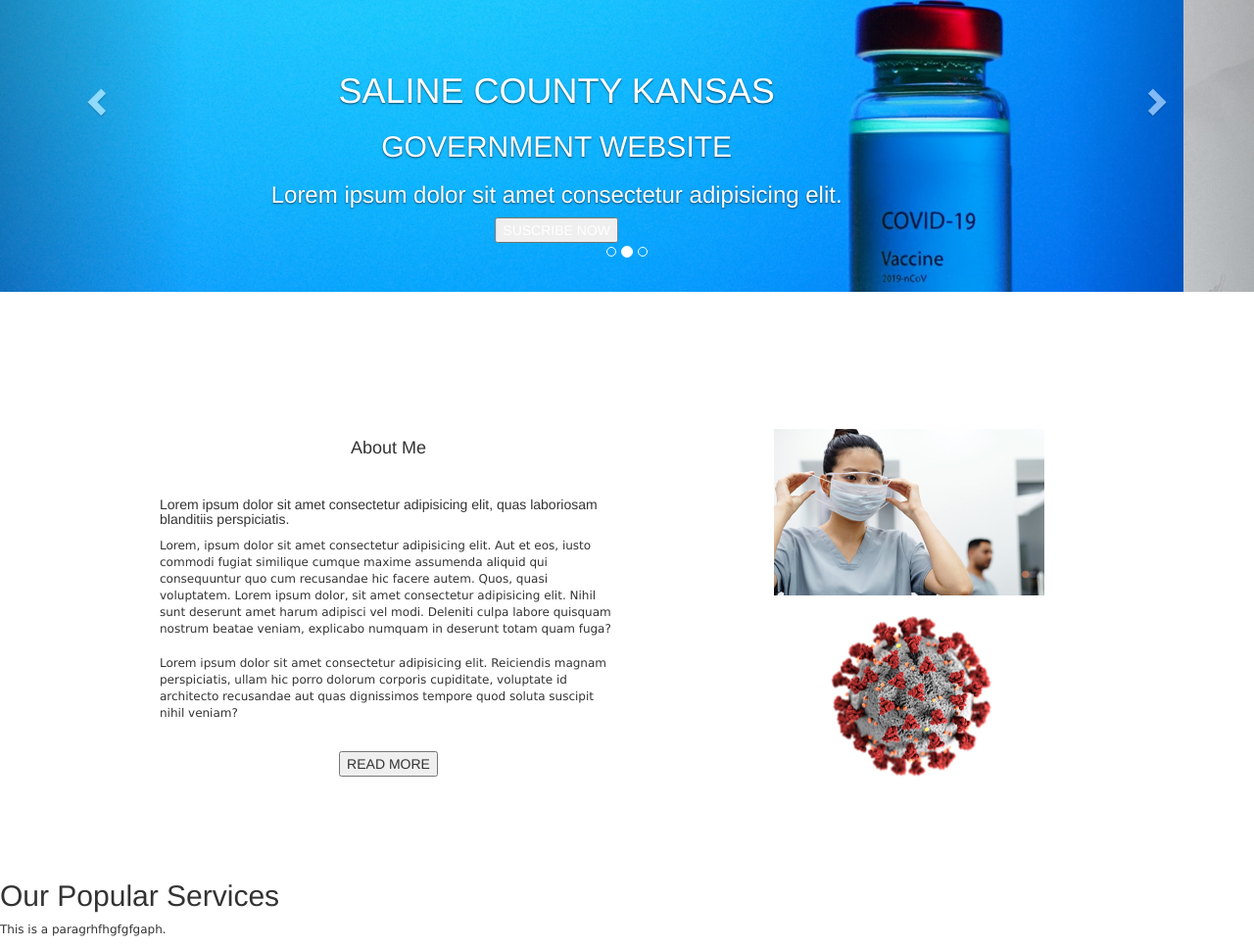
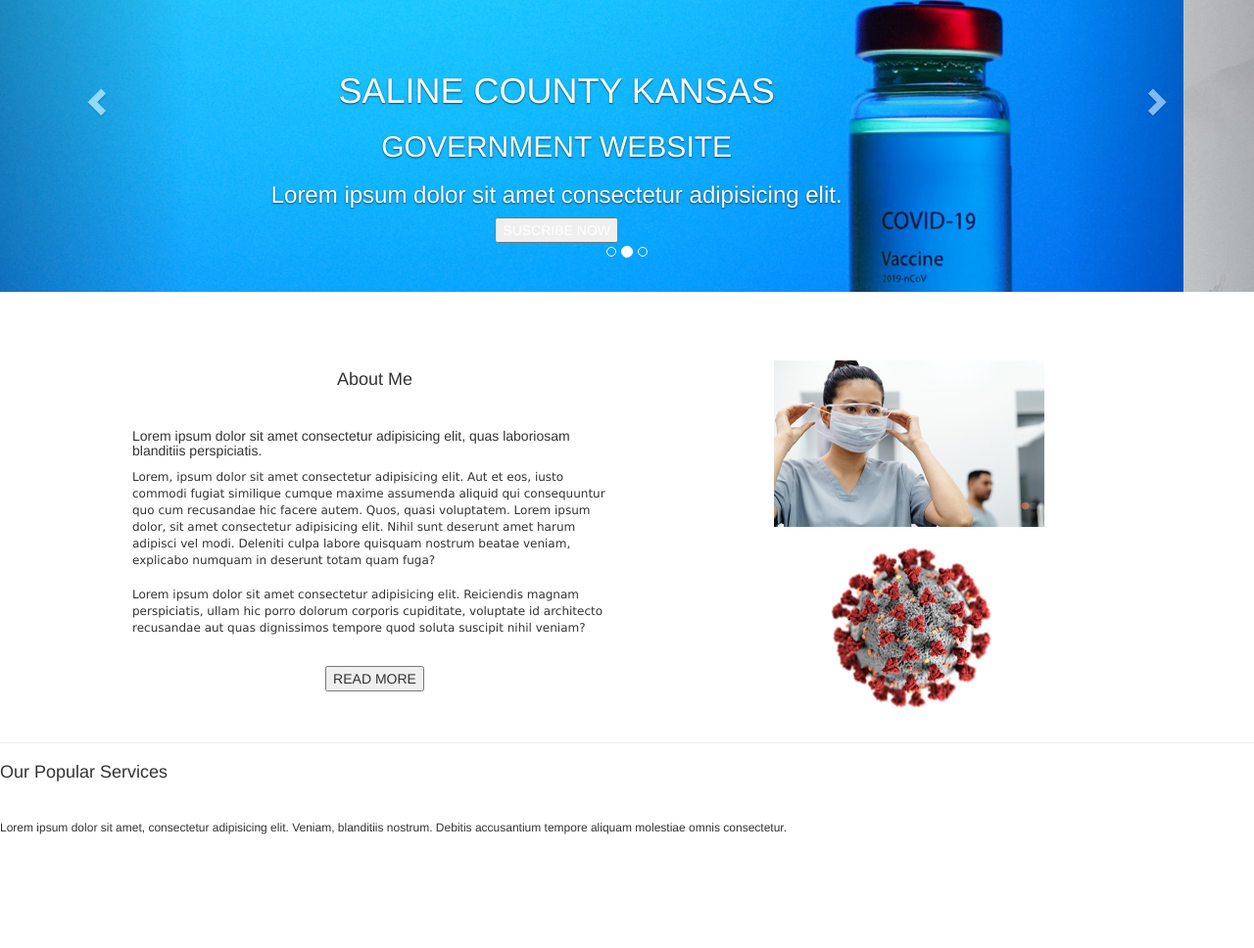
Before and after one commit to cintiafdz/website-test, a plain HTML site: page index.html in a window 1280 px wide. Shown: the part 235-1203 px from the top of the page at 98% size. After the commit the page ends 1117 px from the top, so only its background shows below. Drawn offline with nearby package versions, Linux system fonts and the light colour scheme.

Commit message:
Html and Css changes.

```diff
--- a/homepage.css
+++ b/homepage.css
@@ -32,6 +32,11 @@ section{
     margin-left: auto;
     display: flex;
     place-content: space-between;
+}
+
+hr {
+	border: 0;
+	border-top: 2px solid rgb(17, 17, 17);
 }
 
 .d-flex {
--- a/index.html
+++ b/index.html
@@ -98,7 +98,7 @@
       </div>
     </section>
     <br><br><br>
-    <section>
+    <section class="info">
       <div class="row">
         <div class="column">
             <h4>About Me</h4><br>
@@ -116,10 +116,10 @@
         </div>
       </div>
     </section>
+    <hr>
+    <h4>Our Popular Services</h4><br>
+    <h6>Lorem ipsum dolor sit amet, consectetur adipisicing elit. Veniam, blanditiis nostrum. Debitis accusantium tempore aliquam molestiae omnis consectetur.
+    </h6><br>
 
-
-
-    <h2>Our Popular Services</h2>
-    <p>This is a paragrhfhgfgfgaph.</p>
 </body>
 </html>
```
